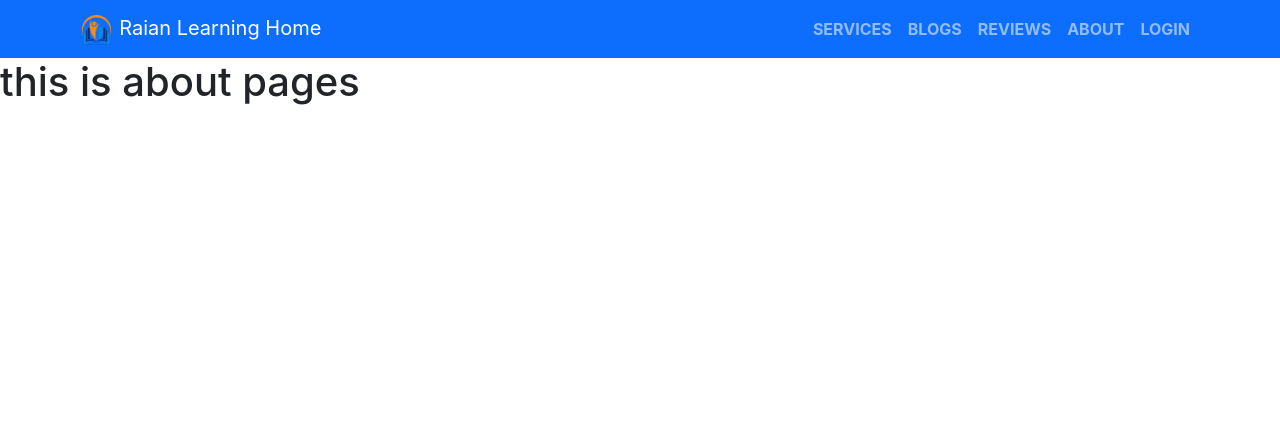
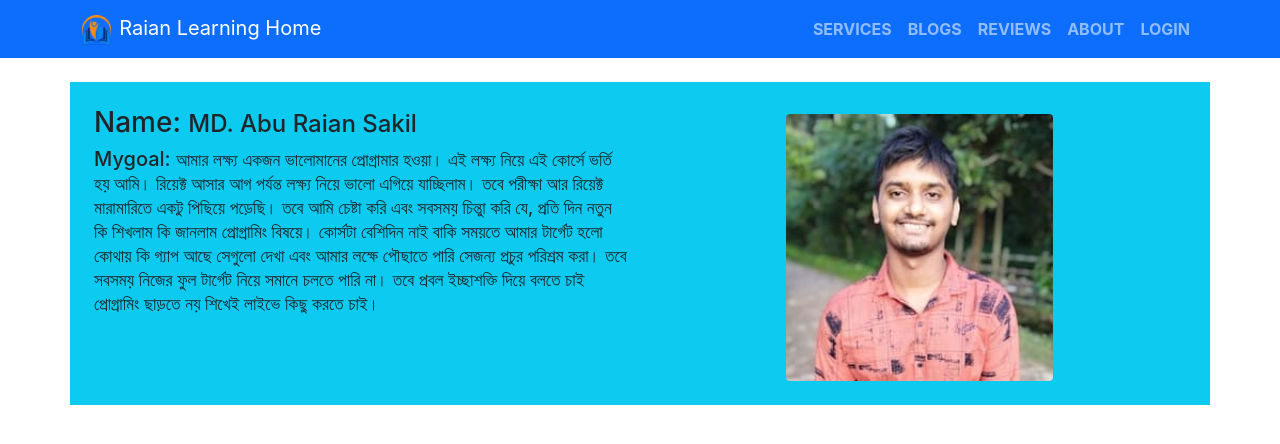
Before and after one commit to Aburaian/Raian-Learning-Home, a React (Create React App) app: page /about in a window 1280 px wide. Shown: the top 444 px of the page. Built offline with nearby package versions, Linux system fonts and the light colour scheme; no server answers.

Commit message:
about page added

```diff
--- a/src/Pages/About/About.js
+++ b/src/Pages/About/About.js
@@ -1,9 +1,33 @@
 import React from "react";
+import Image from "../../images/personal/sakil.jpeg";
 
 const About = () => {
   return (
-    <div>
-      <h1>this is about pages</h1>
+    <div className="container mt-4 bg-info p-4">
+      <div className="row">
+        <div className="col-lg-6 ">
+          <h3>
+            <span>Name:</span> <small className="h4">MD. Abu Raian Sakil</small>
+          </h3>
+          <p className="h5">
+            Mygoal:{" "}
+            <small>
+              আমার লক্ষ্য একজন ভালোমানের প্রোগ্রামার হওয়া। এই লক্ষ্য নিয়ে এই
+              কোর্সে ভর্তি হয় আমি। রিয়েক্ট আসার আগ পর্যন্ত লক্ষ্য নিয়ে ভালো
+              এগিয়ে যাচ্ছিলাম। তবে পরীক্ষা আর রিয়েক্ট মারামারিতে একটু পিছিয়ে
+              পড়েছি। তবে আমি চেষ্টা করি এবং সবসময় চিন্তুা করি যে, প্রতি দিন নতুন
+              কি শিখলাম কি জানলাম প্রোগ্রামিং বিষয়ে। কোর্সটা বেশিদিন নাই বাকি
+              সময়তে আমার টার্গেট হলো কোথায় কি গ্যাপ আছে সেগুলো দেখা এবং আমার
+              লক্ষে পৌছাতে পারি সেজন্য প্রচুর পরিশ্রম করা। তবে সবসময় নিজের ফুল
+              টার্গেট নিয়ে সমানে চলতে পারি না। তবে প্রবল ইচ্ছাশক্তি দিয়ে বলতে
+              চাই প্রোগ্রামিং ছাড়তে নয় শিখেই লাইভে কিছু করতে চাই।
+            </small>{" "}
+          </p>
+        </div>
+        <div className="col-lg-6 text-center">
+          <img className="w-50 rounded mt-2" src={Image} alt="" />
+        </div>
+      </div>
     </div>
   );
 };
```
Also changed, not shown: src/images/personal/sakil.jpeg (added).
